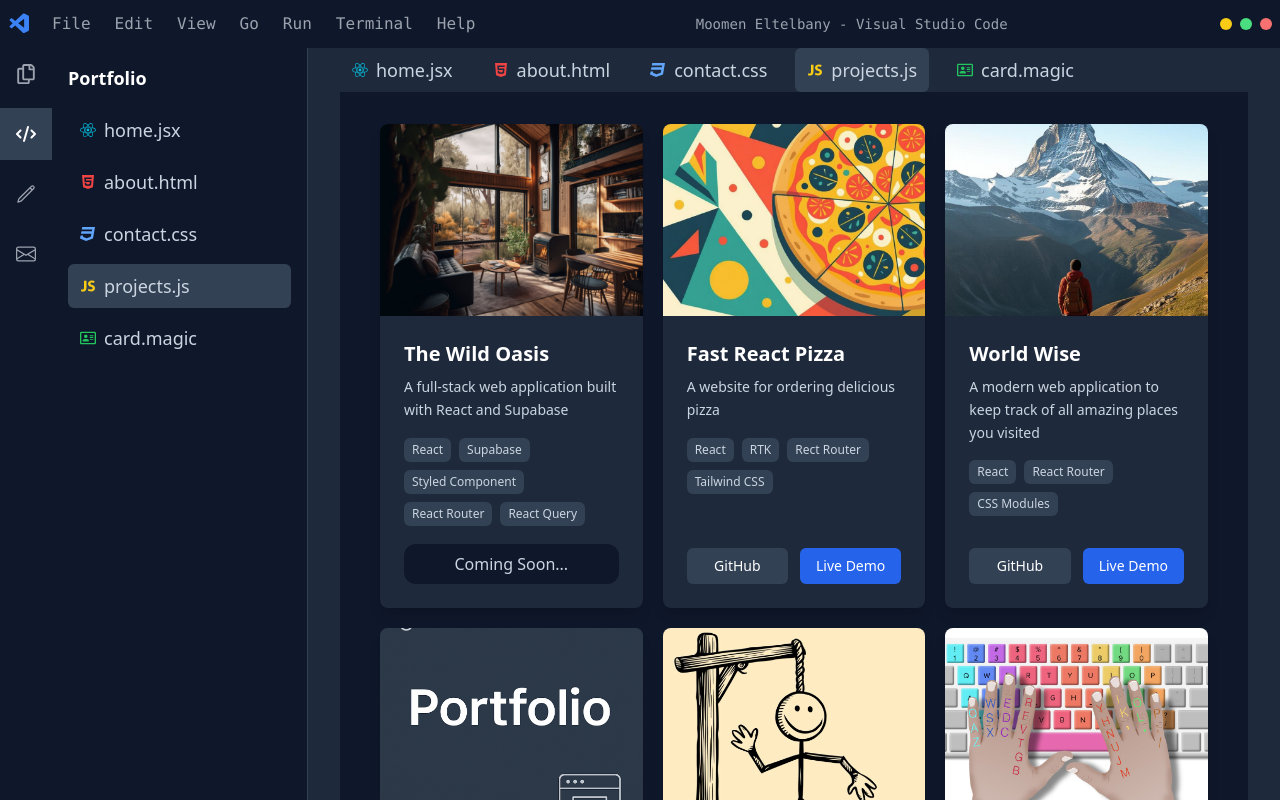
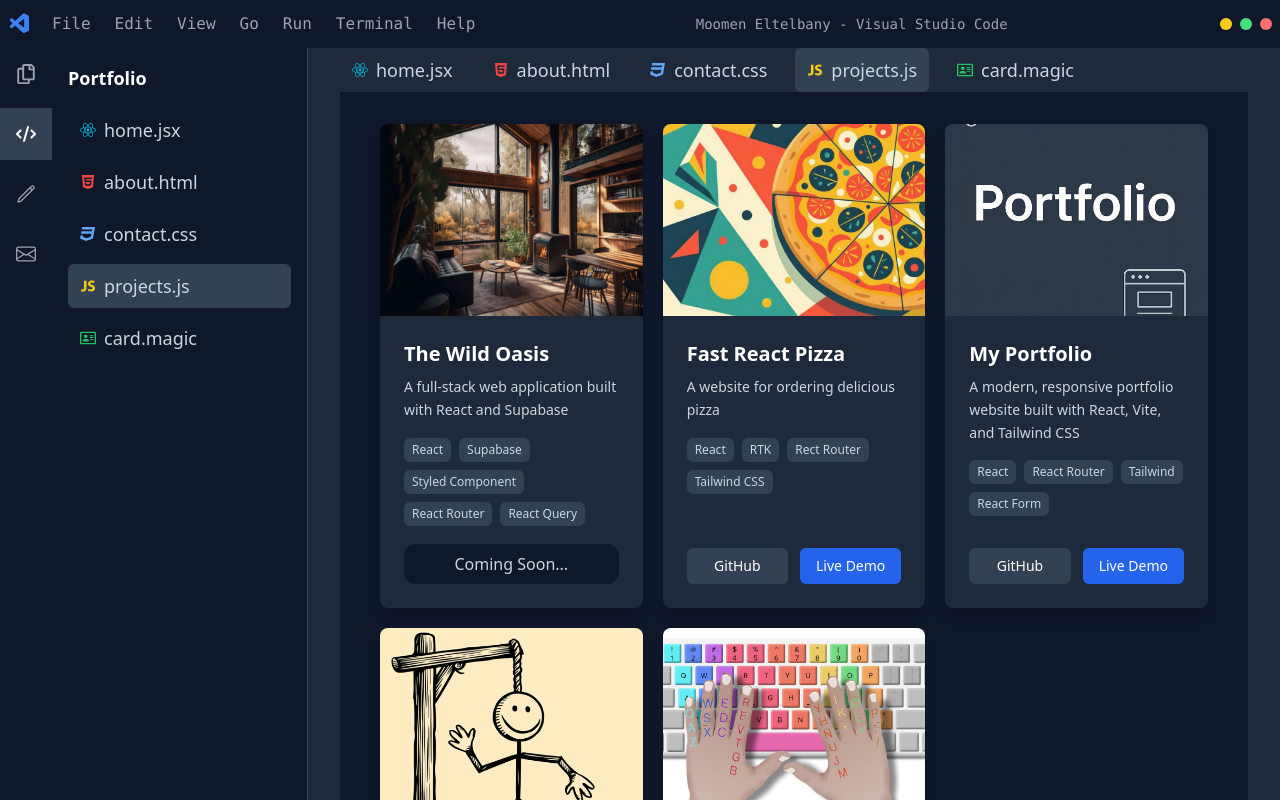
Before and after one commit to MoomenEltelbany/portfolio, a React (Vite) app: page /projects in a window 1280 px wide. Shown: the top 800 px of the page. Built offline with nearby package versions, Linux system fonts and the light colour scheme.

Commit message:
Remove the WorlWise project card till I polish it

```diff
--- a/src/constants/projectsData.js
+++ b/src/constants/projectsData.js
@@ -33,17 +33,17 @@
         liveUrl: "https://moomeneltelbany.github.io/fast-react-pizza/",
         published: true,
     },
-    {
-        id: 3,
-        title: "World Wise",
-        image: worldWiseImage,
-        description:
-            "A modern web application to keep track of all amazing places you visited",
-        technologies: ["React", "React Router", "CSS Modules"],
-        githubUrl: "https://github.com/MoomenEltelbany/world-wise",
-        liveUrl: "https://my-world-wise-react.vercel.app/",
-        published: true,
-    },
+    // {
+    //     id: 3,
+    //     title: "World Wise",
+    //     image: worldWiseImage,
+    //     description:
+    //         "A modern web application to keep track of all amazing places you visited",
+    //     technologies: ["React", "React Router", "CSS Modules"],
+    //     githubUrl: "https://github.com/MoomenEltelbany/world-wise",
+    //     liveUrl: "https://my-world-wise-react.vercel.app/",
+    //     published: true,
+    // },
     {
         id: 4,
         title: "My Portfolio",
```
